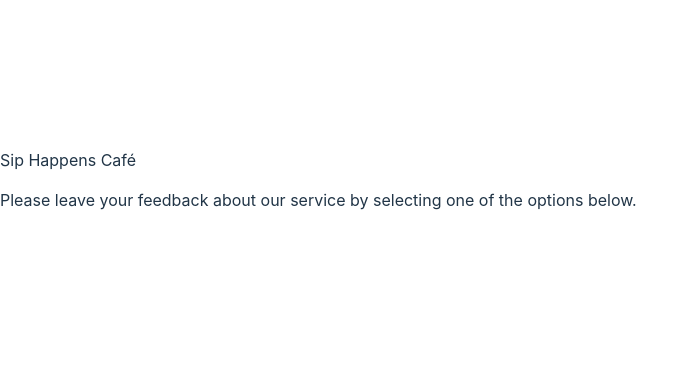
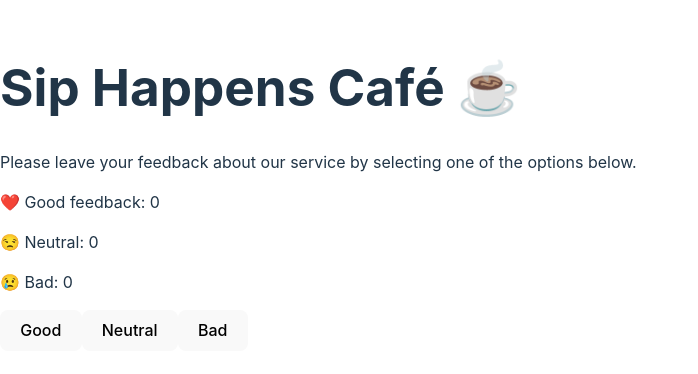
Before and after one commit to NataliiaShah/goit-react-hw-02, a React (Vite) app: page / in a window 1280 px wide. Shown: the part 212-586 px from the top of the page, without its empty margins (0-698 px from the left). Built offline with nearby package versions, Linux system fonts and the light colour scheme.

Commit message:
correction

```diff
--- a/src/components/App/App.jsx
+++ b/src/components/App/App.jsx
@@ -1,17 +1,25 @@
 
+import { useState } from "react";
 import Description from "../Description/Description";
 import Feedback from "../Feedback/Feedback";
 import Options from "../Options/Options";
 
 const App = () => {
 
+    const [feedback, setFeedback] = useState({
+    good: 0,
+    neutral: 0,
+    bad: 0
+  });
+
     return (
         <>
             <Description />
-            <Feedback />
+            <Feedback feedback={feedback} />
             <Options />
         </>
     );
 };
 
+
 export default App;
--- a/src/components/Description/Description.jsx
+++ b/src/components/Description/Description.jsx
@@ -1,13 +1,14 @@
 
 const Description = () => {
-    return (
-        <>
-            <hi>Sip Happens Café</hi>
-            <p>Please leave your feedback about our service by selecting one of the options below.
-
-            </p>
-        </>
-    );
+  return (
+    <>
+      <h1>Sip Happens Café ☕</h1>
+      <p>
+        Please leave your feedback about our service by selecting one of the
+        options below.
+      </p>
+    </>
+  );
 };
 
 export default Description;
--- a/src/components/Feedback/Feedback.jsx
+++ b/src/components/Feedback/Feedback.jsx
@@ -1,8 +1,14 @@
-const Feedback = () => {
-    return (
-        <>
-        </>
-    )
-}
+
+
+const Feedback = ({feedback}) => {
+  return (
+    <>
+        <p>❤️ Good feedback: {feedback.good}</p>
+        <p>😒 Neutral: {feedback.neutral}</p>
+        <p>😢 Bad: {feedback.bad}</p>
+
+    </>
+  );
+};
 
 export default Feedback;
--- a/src/components/Options/Options.jsx
+++ b/src/components/Options/Options.jsx
@@ -1,9 +1,13 @@
 
 const Options = () => {
-    return (
-        <>
-        </>
-    )
-}
+  return (
+    <div>
+      <button>Good</button>
+      <button>Neutral</button>
+      <button>Bad</button>
+    </div>
+  );
+};
+
 
 export default Options;
```
